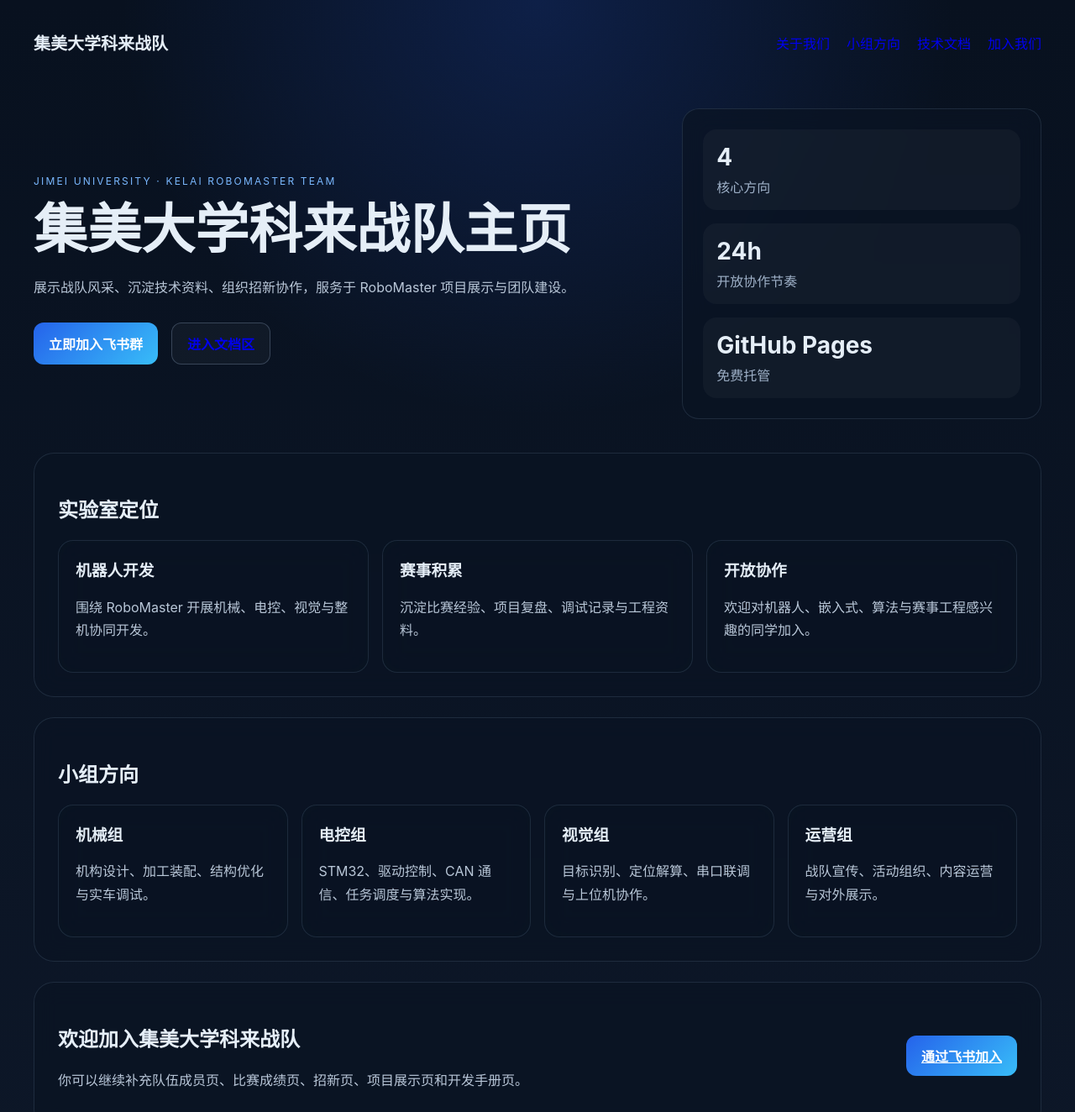
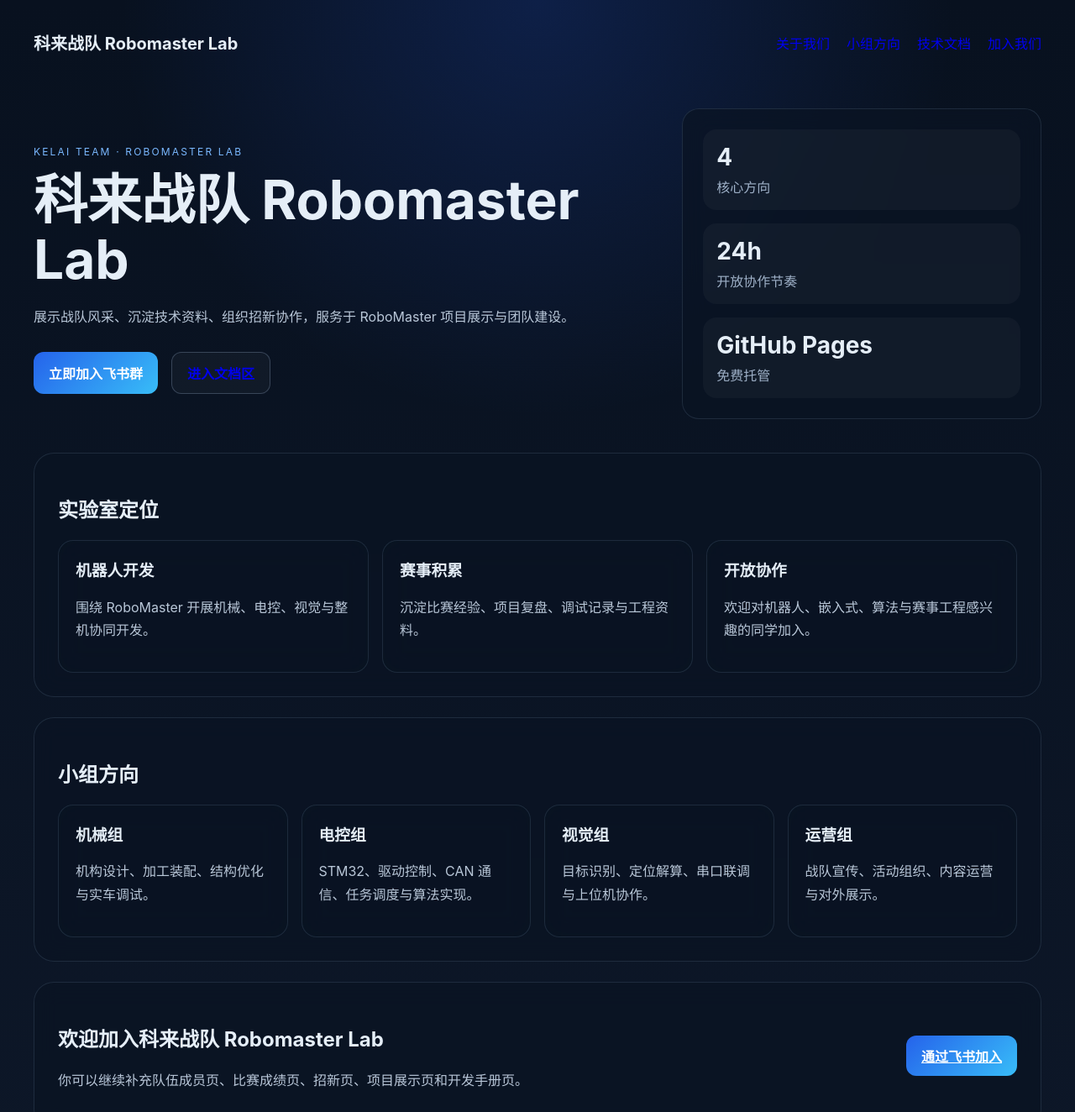
Before and after one commit to Szturin/robomaster-lab, an Astro site: page / in a window 1280 px wide. Shown: the top 1324 px of the page at 84% size. Built offline with nearby package versions, Linux system fonts and the light colour scheme; Astro itself is replaced by a stand-in of ours.

Commit message:
update site

```diff
--- a/src/pages/index.astro
+++ b/src/pages/index.astro
@@ -17,11 +17,11 @@ const sections = [
 const feishuInviteUrl = 'https://ecnxe597phb3.feishu.cn/invite/member/TYzmSefnMiM';
 ---
 
-<Layout title="集美大学科来战队主页">
+<Layout title="科来战队 Robomaster Lab">
 	<div class="page">
 		<header class="hero">
 			<nav class="nav">
-				<div class="brand">集美大学科来战队</div>
+				<div class="brand">科来战队 Robomaster Lab</div>
 				<div class="links">
 					<a href="#about">关于我们</a>
 					<a href="#teams">小组方向</a>
@@ -32,8 +32,8 @@ const feishuInviteUrl = 'https://ecnxe597phb3.feishu.cn/invite/member/TYzmSefnMi
 
 			<section class="hero-main">
 				<div class="hero-copy">
-					<p class="eyebrow">JIMEI UNIVERSITY · KELAI ROBOMASTER TEAM</p>
-					<h1>集美大学科来战队主页</h1>
+					<p class="eyebrow">KELAI TEAM · ROBOMASTER LAB</p>
+					<h1>科来战队 Robomaster Lab</h1>
 					<p class="lead">
 						展示战队风采、沉淀技术资料、组织招新协作，服务于 RoboMaster 项目展示与团队建设。
 					</p>
@@ -77,7 +77,7 @@ const feishuInviteUrl = 'https://ecnxe597phb3.feishu.cn/invite/member/TYzmSefnMi
 
 			<section class="panel callout">
 				<div>
-					<h2>欢迎加入集美大学科来战队</h2>
+					<h2>欢迎加入科来战队 Robomaster Lab</h2>
 					<p>你可以继续补充队伍成员页、比赛成绩页、招新页、项目展示页和开发手册页。</p>
 				</div>
 				<a class="primary" href={feishuInviteUrl} target="_blank" rel="noreferrer">通过飞书加入</a>
```
Also changed, not shown: 1 other file.
